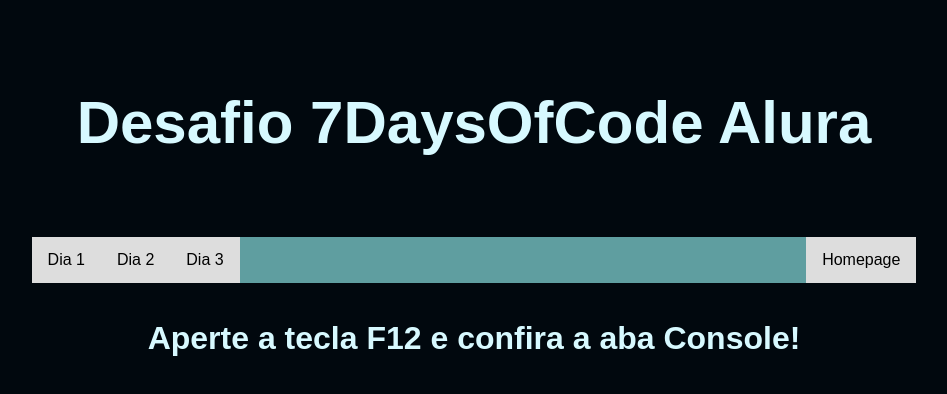
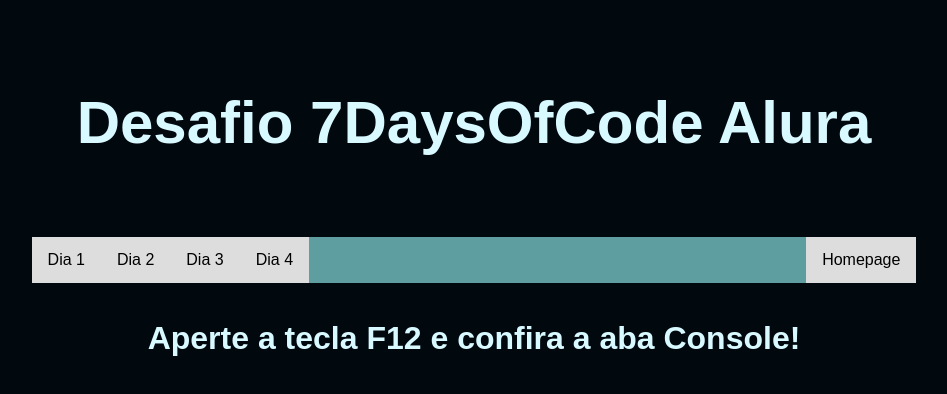
Before and after one commit to JonasFonM/7DaysOfCodeLogicJS, a plain HTML site: page Pages/PagD1.html in a window 1280 px wide. Shown: the whole page, without its empty margins (166-1113 px from the left). Drawn offline with Linux system fonts and the light colour scheme.

Commit message:
Adding path to PagD4.html on other pages' headers

```diff
--- a/Pages/PagD1.html
+++ b/Pages/PagD1.html
@@ -18,6 +18,8 @@
                 <a href="./PagD1.html">Dia 1</a>
                 <a href="./PagD2.html">Dia 2</a>
                 <a href="./PagD3.html">Dia 3</a>
+                <a href="./PagD4.html">Dia 4</a>
+
 
             </div>
 
```
Also changed, not shown: Pages/PagD2.html (+2 -0 lines), Pages/PagD3.html (+2 -0 lines), index.html (+2 -0 lines).
